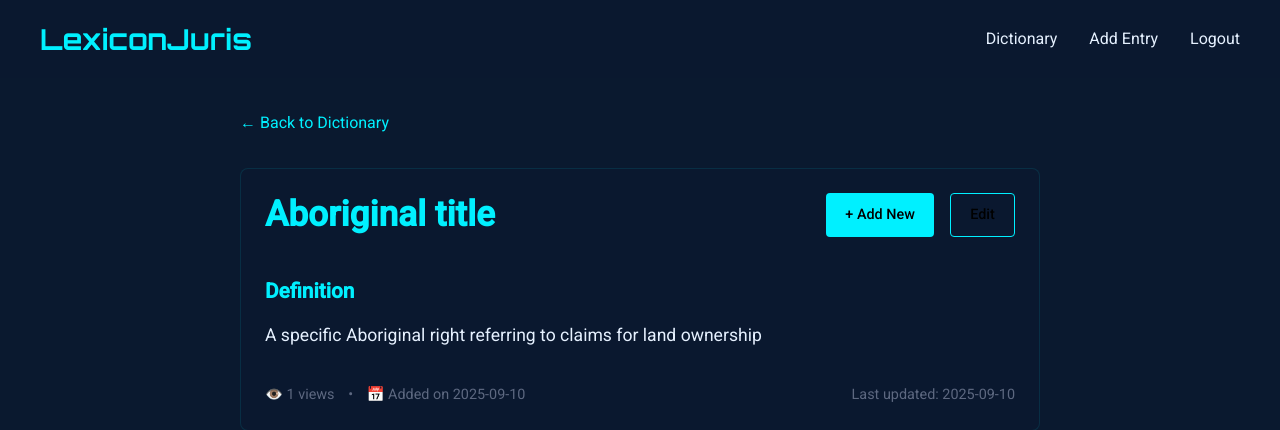
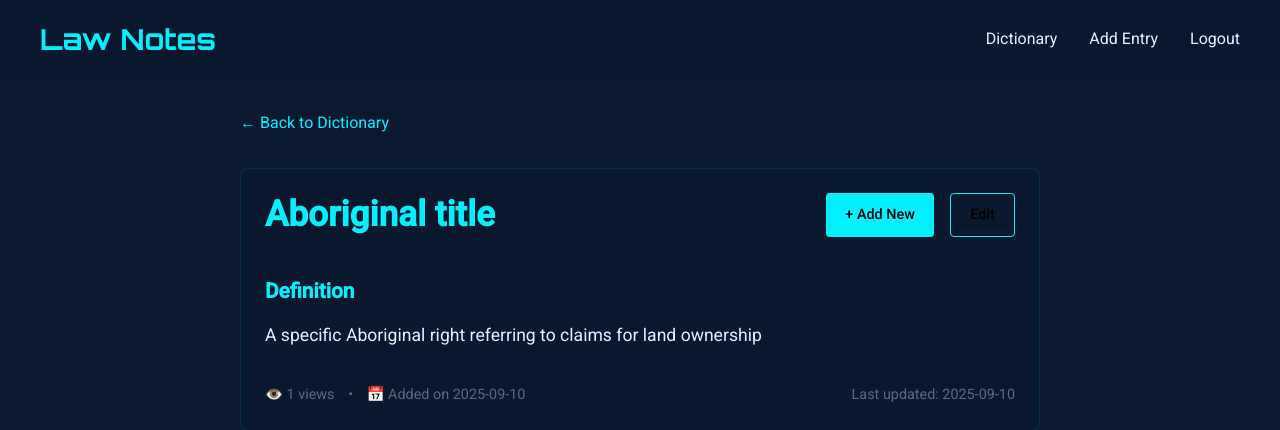
Before and after one commit to SarveshwarSenthilKumar/LexiconJuris, a Flask app: page /dictionary/entry/1 in a window 1280 px wide. Shown: the top 430 px of the page. Run offline with Flask 3, Linux system fonts and the light colour scheme; a user stored in the database is signed in; data comes from the database, SQL or seed files in the repository; some libraries are stand-ins or nearby versions.

Commit message:
Changed name of project to Law Notes

```diff
--- a/templates/dictionary/base.html
+++ b/templates/dictionary/base.html
@@ -3,7 +3,7 @@
 <head>
     <meta charset="UTF-8">
     <meta name="viewport" content="width=device-width, initial-scale=1.0">
-    <title>LexiconJuris - {% block title %}{% endblock %}</title>
+    <title>Law Notes - {% block title %}{% endblock %}</title>
     <link href="https://fonts.googleapis.com/css2?family=Orbitron:wght@400;700&family=Roboto:wght@300;400;500&display=swap" rel="stylesheet">
     <style>
         :root {
@@ -77,7 +77,7 @@
     <header>
         <div class="container">
             <div class="header-content">
-                <a href="{{ url_for('dictionary.index') }}" class="logo">LexiconJuris</a>
+                <a href="{{ url_for('dictionary.index') }}" class="logo">Law Notes</a>
                 <nav class="nav-links">
                     <a href="{{ url_for('dictionary.index') }}" class="nav-link">Dictionary</a>
                     <a href="{{ url_for('dictionary.add_entry') }}" class="nav-link">Add Entry</a>
--- a/templates/dictionary/entry.html
+++ b/templates/dictionary/entry.html
@@ -1,6 +1,6 @@
 {% extends "dictionary/base.html" %}
 
-{% block title %}{{ entry.word_phrase }} - LexiconJuris{% endblock %}
+{% block title %}{{ entry.word_phrase }} - Law Notes{% endblock %}
 
 {% block content %}
 <div class="container" style="max-width: 800px; margin: 0 auto;">
--- a/templates/dictionary/index.html
+++ b/templates/dictionary/index.html
@@ -5,7 +5,7 @@
 {% block content %}
 <div class="container">
     <div style="display: flex; justify-content: space-between; align-items: center; margin-bottom: 2rem;">
-        <h1 style="color: var(--primary); margin: 0;">LexiconJuris Dictionary</h1>
+        <h1 style="color: var(--primary); margin: 0;">Law Notes</h1>
         <a href="{{ url_for('dictionary.add_entry') }}" class="btn" style="background: var(--primary); color: #000;">
             + Add New Entry
         </a>
--- a/templates/dictionary/search.html
+++ b/templates/dictionary/search.html
@@ -1,6 +1,6 @@
 {% extends "dictionary/base.html" %}
 
-{% block title %}Search Results for "{{ query }}" - LexiconJuris{% endblock %}
+{% block title %}Search Results for "{{ query }}" - Law Notes{% endblock %}
 
 {% block content %}
 <div class="container">
```
